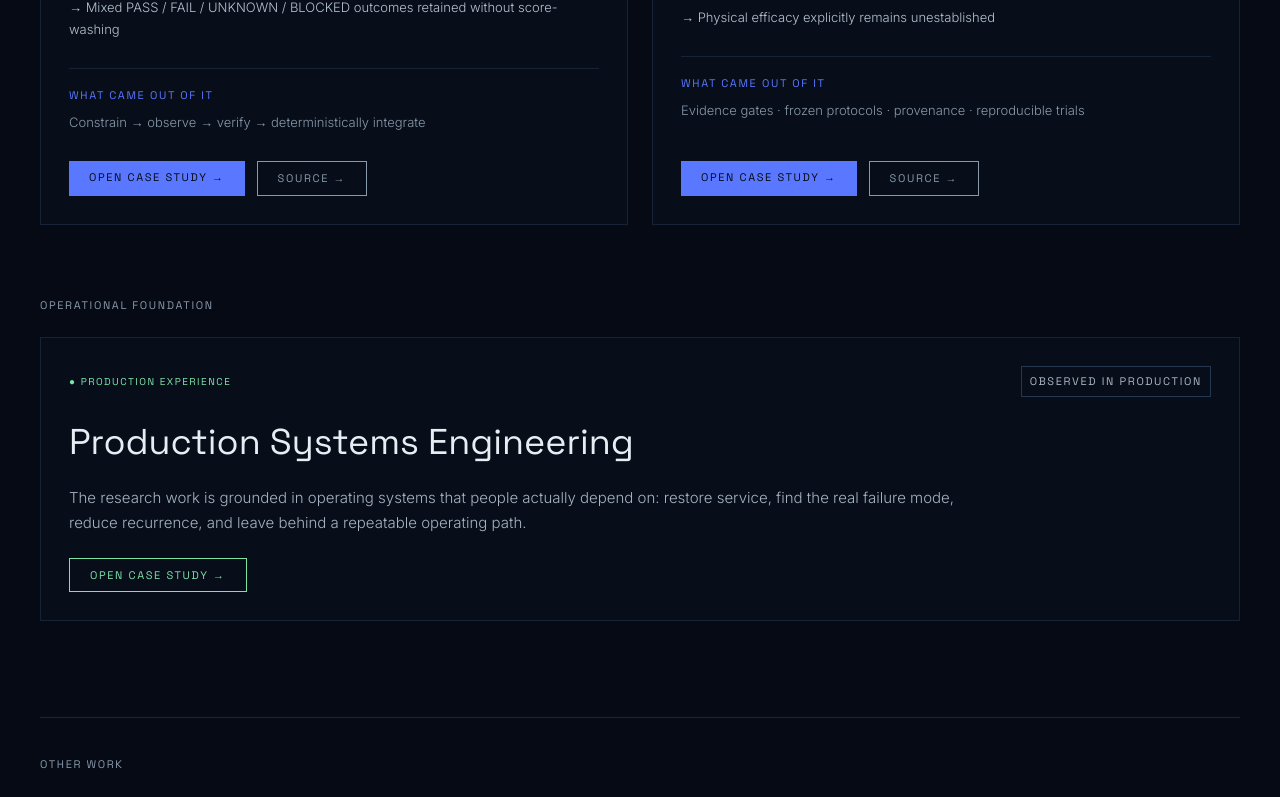
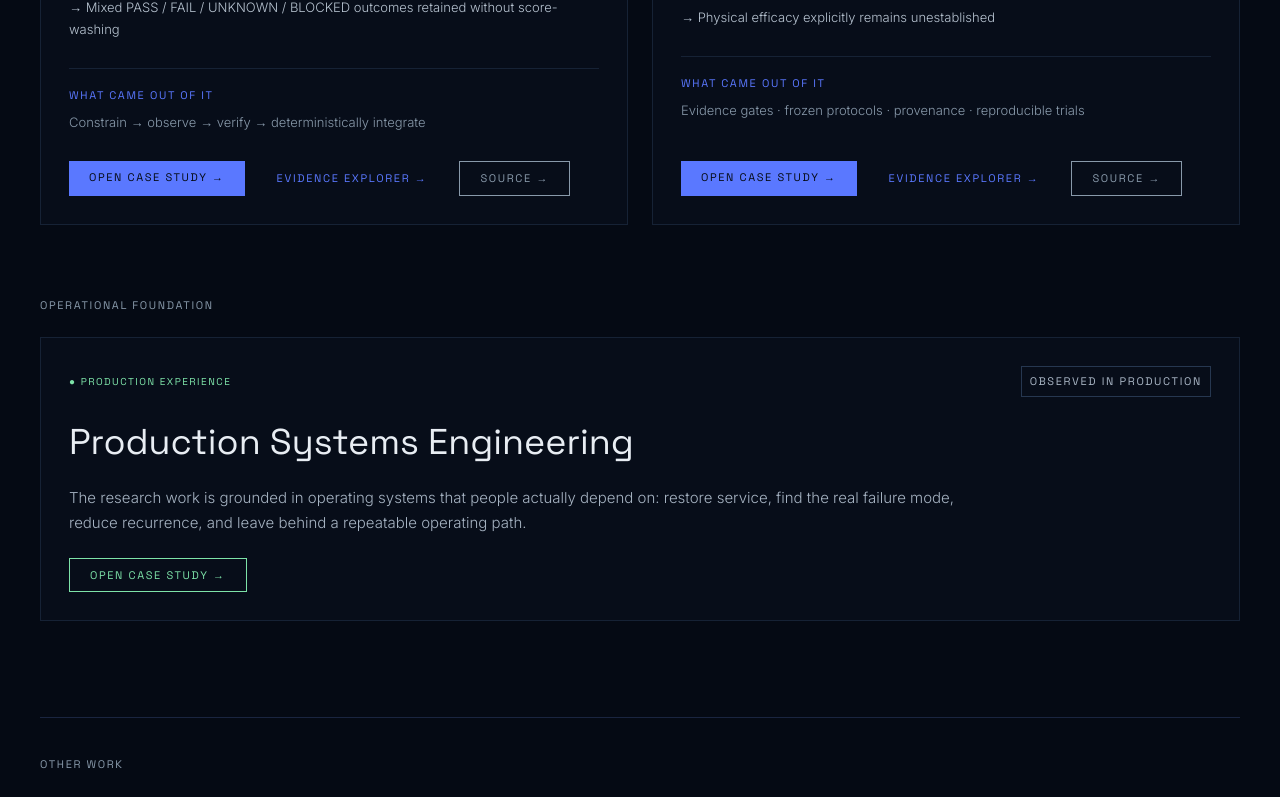
Before and after one commit to ninja-ops-guy/theemrld-portfolio, a React (Vite) app: page / in a window 1280 px wide. Shown: the part 3500-4297 px from the top of the page. Built offline with nearby package versions, Linux system fonts and the light colour scheme; the HTML template or start-up script is replaced by a standard one.

Commit message:
Add auditable evidence explorer to flagships

```diff
--- a/src/sections/SelectedWork.tsx
+++ b/src/sections/SelectedWork.tsx
@@ -1,4 +1,5 @@
 import { Link } from 'react-router-dom';
+import EvidenceExplorer, { type EvidenceItem } from '../components/EvidenceExplorer';
 
 type Project = {
   title:string; category:string; status:string; tone:'live'|'research'|'private';
@@ -34,6 +35,21 @@ const secondary = [
   ['Vector / WirePod Embodied AI','A private embodied-agent research platform for typed LLM control, reusable robot skills, event-driven coordination, and a developing RESIDUAL qualification layer. Included as work in progress rather than public evidence.','','','/case-study/vector-wirepod','PRIVATE · PUBLIC RELEASE PLANNED'],
 ];
 
+const flagshipEvidence: Record<string,EvidenceItem[]> = {
+  RESIDUAL:[
+    {label:'Public implementation',state:'IMPLEMENTED',summary:'Inspect the public harness and current implementation history.',href:'https://github.com/ninja-ops-guy/residual-agent-harness',action:'SOURCE'},
+    {label:'Contracts, receipts & deterministic integration',state:'TESTED',summary:'These are implemented code paths and are described in the case study with their acceptance boundaries.',href:'https://github.com/ninja-ops-guy/residual-agent-harness',action:'INSPECT REPOSITORY'},
+    {label:'Mixed experimental outcomes',state:'OBSERVED',summary:'PASS, FAIL, UNKNOWN and BLOCKED outcomes are intentionally retained; broader reliability remains under active qualification.'},
+    {label:'Production readiness',state:'PENDING',summary:'Install/recovery, soak, live-provider and device/browser qualification remain active release gates.'}
+  ],
+  'RAC / Adversarial Clothing':[
+    {label:'Public research implementation',state:'IMPLEMENTED',summary:'Pattern generation, experiment infrastructure and provenance mechanisms are publicly inspectable.',href:'https://github.com/ninja-ops-guy/adversarial-clothing-pipeline',action:'SOURCE'},
+    {label:'Frozen / held-out evaluation boundaries',state:'TESTED',summary:'The research program separates experiment contracts, held-out evaluation and provenance from efficacy claims.',href:'https://github.com/ninja-ops-guy/adversarial-clothing-pipeline',action:'INSPECT REPOSITORY'},
+    {label:'Negative digital results',state:'OBSERVED',summary:'Failed digital generations are retained as evidence rather than promoted into a success claim.'},
+    {label:'Physical efficacy',state:'PENDING',summary:'Physical garment validation has not established efficacy; the portfolio keeps that boundary explicit.'}
+  ]
+};
+
 const toneColor=(t:Project['tone'])=>t==='live'?'#7DE2A8':t==='research'?'#9AAEFF':'#D8B26E';
 
 export default function SelectedWork(){
@@ -51,7 +67,7 @@ export default function SelectedWork(){
           <p className="font-body" style={{color:'#A6B3C2',fontSize:15,lineHeight:1.7,marginTop:16}}>{p.thesis}</p>
           <div style={{marginTop:24}}><p className="font-label" style={{color:'#5A78FF',marginBottom:10}}>WHAT I CAN POINT TO</p>{p.evidence.map(x=><p key={x} className="font-body" style={{color:'#B7C3D0',fontSize:13,lineHeight:1.65,margin:'6px 0'}}>→ {x}</p>)}</div>
           <div style={{marginTop:22,paddingTop:18,borderTop:'1px solid #162235'}}><p className="font-label" style={{color:'#5A78FF'}}>WHAT CAME OUT OF IT</p><p className="font-body" style={{color:'#8899AA',fontSize:13,lineHeight:1.65,marginTop:8}}>{p.primitive}</p></div>
-          <div className="flex flex-wrap gap-3 mt-auto pt-7"><Link to={p.caseStudy} className="font-label px-5 py-2 bg-[#5A78FF] text-[#050A14]">OPEN CASE STUDY →</Link>{p.github&&<a href={p.github} target="_blank" rel="noreferrer" className="font-label px-5 py-2 border border-[#8899AA] text-[#8899AA]">SOURCE →</a>}{p.demo&&<a href={p.demo} target="_blank" rel="noreferrer" className="font-label px-5 py-2 border border-[#5A78FF] text-[#5A78FF]">DEMO →</a>}</div>
+          <div className="flex flex-wrap gap-3 mt-auto pt-7"><Link to={p.caseStudy} className="font-label px-5 py-2 bg-[#5A78FF] text-[#050A14]">OPEN CASE STUDY →</Link>{flagshipEvidence[p.title]&&<EvidenceExplorer title={`${p.title} / EVIDENCE`} items={flagshipEvidence[p.title]} />}{p.github&&<a href={p.github} target="_blank" rel="noreferrer" className="font-label px-5 py-2 border border-[#8899AA] text-[#8899AA]">SOURCE →</a>}{p.demo&&<a href={p.demo} target="_blank" rel="noreferrer" className="font-label px-5 py-2 border border-[#5A78FF] text-[#5A78FF]">DEMO →</a>}</div>
         </article>)}
       </div>
 
```
